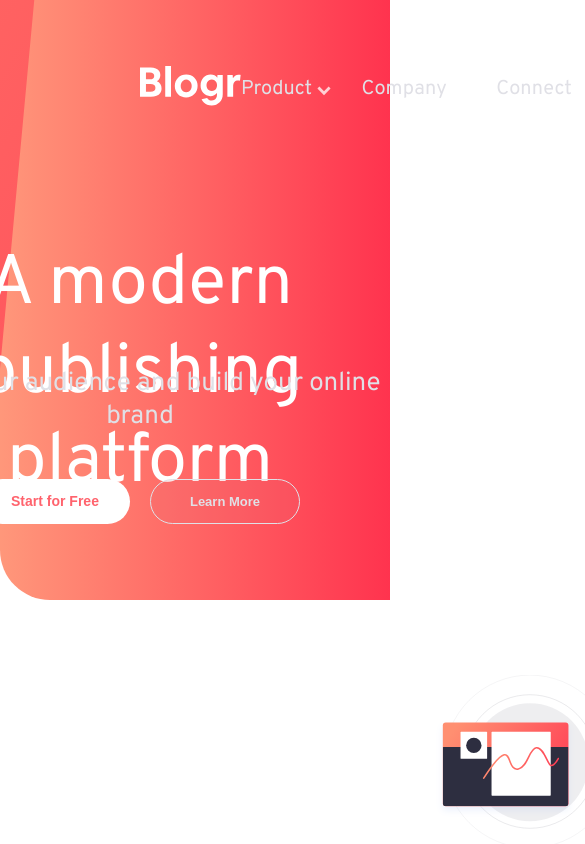
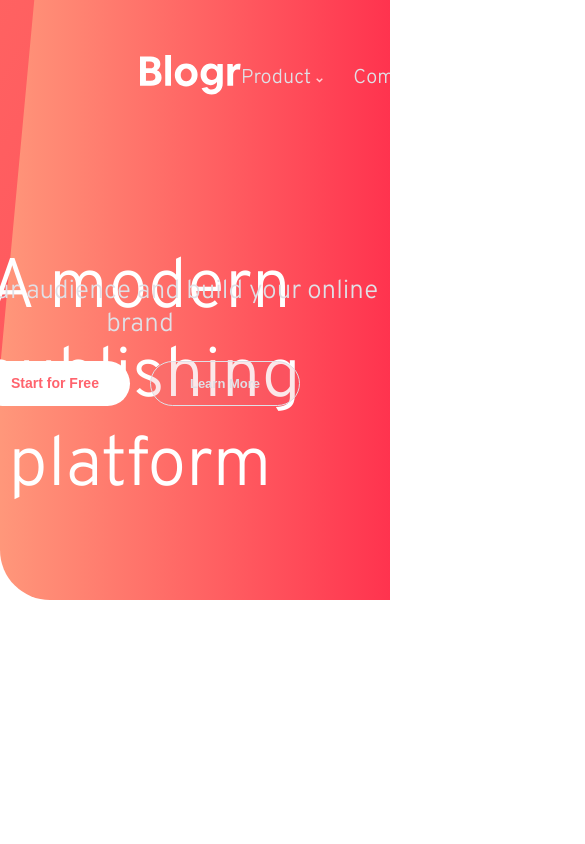
Before and after one commit to Musiki8213/Task-8.2--UI-Challenge, a React (Vite) app: page / in a window 390 px wide. Shown: the top 844 px of the page, 585 px wide, since content can reach past the window. Built offline with nearby package versions, Linux system fonts and the light colour scheme.

Commit message:
style: improve app layout and mobile responsiveness

```diff
--- a/src/App.css
+++ b/src/App.css
@@ -1,10 +1,41 @@
-@import url('https://fonts.googleapis.com/css2?family=Overpass:ital,wght@0,100..900;1,100..900&display=swap');
-@import url('https://fonts.googleapis.com/css2?family=Overpass:ital,wght@0,100..900;1,100..900&family=Ubuntu+Sans:ital,wght@0,100..800;1,100..800&display=swap');
+@import url('https://fonts.googleapis.com/css2?family=Overpass:wght@300;600&display=swap');
+@import url('https://fonts.googleapis.com/css2?family=Ubuntu:wght@400;500;700&display=swap');
 
-body{
-    margin: 0;
-    padding: 0;
+* {
+  box-sizing: border-box;
+  margin: 0;
+  padding: 0;
+}
+
+html {
+  overflow-x: hidden;
+  scroll-behavior: smooth;
+}
+
+body {
+  margin: 0;
+  padding: 0;
+  overflow-x: hidden;
+  font-family: "Overpass", sans-serif;
+  width: 100%;
+  position: relative;
+}
+
+.App {
+  width: 100%;
+  overflow-x: hidden;
+  position: relative;
+}
+
+/* Prevent horizontal scroll on all devices */
+@media (max-width: 768px) {
+  body {
     overflow-x: hidden;
-    font-family: "Overpass", sans-serif;
+    width: 100%;
+  }
 
+  .App {
+    width: 100%;
+    overflow-x: hidden;
+  }
 }
--- a/src/App.tsx
+++ b/src/App.tsx
@@ -4,17 +4,15 @@
 import { ThirdSection } from './assets/Components/ThirdSection/ThirdSection';
 import {FourthSection} from "./assets/Components/FourthSection/FourthSection";
 import {Footer} from "./assets/Components/Footer/Footer";
-import Sidebar from './assets/Components/Sidebar/Sidebar';
 
 function App() {
   return (
     <div className="App">
-  < Navbar/>
+      <Navbar/>
       <SecondSection/>
       <ThirdSection/>
       <FourthSection/>
       <Footer/>
-      <Sidebar isOpen={false} onClose={() => {}} />
     </div>
   )
 }
```
